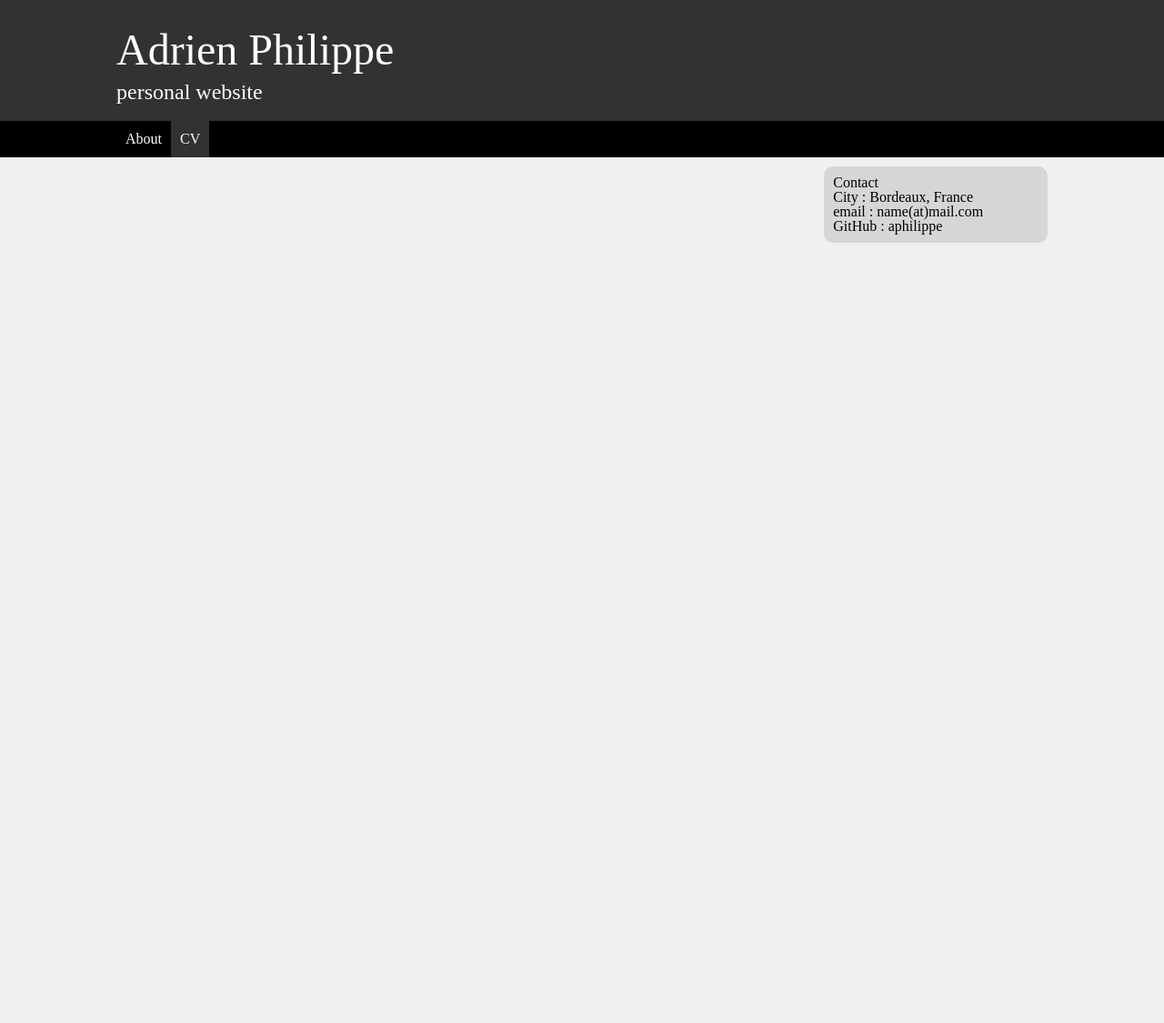
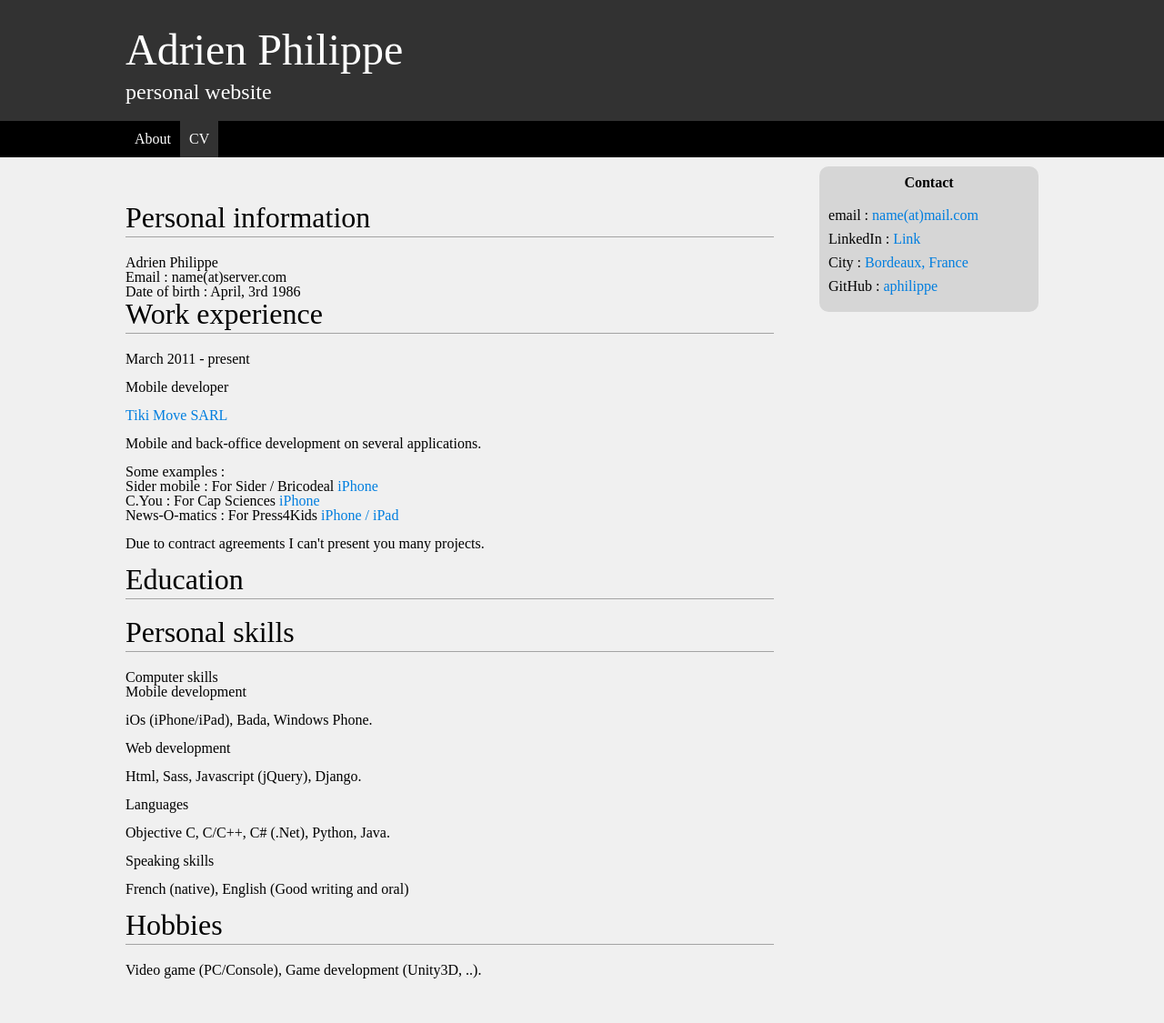
Before and after one commit to aphilippe/aphilippe.github.io, a Jekyll site: the page built from cv.html, in a window 1280 px wide. Shown: the whole page at 91% size. Built offline with Jekyll 4.4.1, drawn with Linux system fonts in a browser that asks for light colours; before the commit the page ends 900 px from its top, so only the background shows below that.

Commit message:
contact and CV(content only)

```diff
--- a/_includes/contact.html
+++ b/_includes/contact.html
@@ -1,8 +1,9 @@
 <div id="contact_block">
 	<h1>Contact</h1>
 	<ul>
-		<li>City : Bordeaux, France</li>
-		<li>email : name(at)mail.com</li>
-		<li>GitHub : aphilippe</li>
+		<li>email : <a href="#">name(at)mail.com</a></li>
+		<li>LinkedIn : <a href="https://www.linkedin.com/pub/adrien-philippe/64/662/675">Link</a></li>
+		<li>City : <a href="https://maps.google.com/maps?hl=en&q=bordeaux">Bordeaux, France</a></li>
+		<li>GitHub : <a href="https://github.com/aphilippe">aphilippe</a></li>
 	</ul>
 </div>
--- a/cv.html
+++ b/cv.html
@@ -2,3 +2,49 @@
 layout: default
 title: cv
 ---
+
+<h1>Personal information</h1>
+<ul>
+	<li>Adrien Philippe</li>
+	<li>Email : name(at)server.com</li>
+	<li>Date of birth : April, 3rd 1986</li>
+</ul>
+<h1>Work experience</h1>
+<div>
+	<p>March 2011 - present<p>
+	<h2>Mobile developer</h2>
+	<p><a href="www.tikimove.com">Tiki Move SARL</a></p>
+	<p>Mobile and back-office development on several applications.</p>
+	<h3>Some examples : </h3>
+	<ul>
+		<li>
+			Sider mobile : For Sider / Bricodeal <a href="https://itunes.apple.com/fr/app/sider-mobile/id631946633?mt=8">iPhone</a>
+		</li>
+		<li>
+			C.You : For Cap Sciences <a href="https://itunes.apple.com/bw/app/c.you/id698735020?mt=8">iPhone</a>
+		</li>
+		<li>
+			News-O-matics : For Press4Kids <a href="https://itunes.apple.com/fr/app/news-o-matic-daily-reading/id578023255?mt=8">iPhone / iPad</a>
+		</li>
+	</ul>
+	<p>Due to contract agreements I can't present you many projects.</p>
+</div>
+<h1>Education</h1>
+<div>
+</div>
+<h1>Personal skills</h1>
+<div>
+	<h2>Computer skills</h2>
+	<h3>Mobile development</h3>
+	<p>iOs (iPhone/iPad), Bada, Windows Phone.</p>
+	<h3>Web development</h3>
+	<p>Html, Sass, Javascript (jQuery), Django.</p>
+	<h3>Languages</h3>
+	<p>Objective C, C/C++, C# (.Net), Python, Java.</p>
+	<h2>Speaking skills</h2>
+	<p>French (native), English (Good writing and oral)</p>
+</div>
+<h1>Hobbies</h1>
+<div>
+	Video game (PC/Console), Game development (Unity3D, ..).
+</div>
--- a/sass/_constants.scss
+++ b/sass/_constants.scss
@@ -9,3 +9,5 @@ $color_header: white;
 
 $color_content: black;
 $color_content_title: black;
+
+$color_spec_text: #007EDF;
--- a/sass/_content.scss
+++ b/sass/_content.scss
@@ -2,14 +2,13 @@
 
 #content {
 	//@extend .content_block;
-
-	padding: 40px;
+	padding: 40px 40px 40px 0px;
 
 	h1 {
 		margin: 0 0 20px 0;
 		padding: 0 0 5px 0;
 		font-size: 2rem;
-		border-bottom: 1px solid;
+		border-bottom: 1px solid darken($body_bg_color, 30%);
 	}
 
 	p {
--- a/sass/_global.scss
+++ b/sass/_global.scss
@@ -3,6 +3,8 @@
 .site_content {
 	max-width: $content_max_width;
 	margin: auto;
+	padding-left: 10px;
+	padding-right: 10px;
 }
 
 .fixed_margin {
--- a/stylesheets/style.css
+++ b/stylesheets/style.css
@@ -70,15 +70,17 @@ article, aside, details, figcaption, figure, footer, header, hgroup, menu, nav,
 .site_content, header #web_title_block, header nav ul, #middle {
   max-width: 1024px;
   margin: auto;
+  padding-left: 10px;
+  padding-right: 10px;
 }
 
-/* line 8, ../sass/_global.scss */
+/* line 10, ../sass/_global.scss */
 .fixed_margin {
   padding-top: 1px;
   margin-top: -1px;
 }
 
-/* line 13, ../sass/_global.scss */
+/* line 15, ../sass/_global.scss */
 .content_block, #contact_block {
   background-color: #d6d6d6;
   -webkit-border-radius: 10px 10px;
@@ -144,21 +146,21 @@ html {
 
 /* line 3, ../sass/_content.scss */
 #content {
-  padding: 40px;
+  padding: 40px 40px 40px 0px;
 }
-/* line 8, ../sass/_content.scss */
+/* line 7, ../sass/_content.scss */
 #content h1 {
   margin: 0 0 20px 0;
   padding: 0 0 5px 0;
   font-size: 2rem;
-  border-bottom: 1px solid;
+  border-bottom: 1px solid #a3a3a3;
 }
-/* line 15, ../sass/_content.scss */
+/* line 14, ../sass/_content.scss */
 #content p {
   margin: 15px 0;
   text-align: justify;
 }
-/* line 20, ../sass/_content.scss */
+/* line 19, ../sass/_content.scss */
 #content .page_explanation {
   margin-top: 0;
   font-style: italic;
@@ -169,15 +171,17 @@ html {
 .site_content, header #web_title_block, header nav ul, #middle {
   max-width: 1024px;
   margin: auto;
+  padding-left: 10px;
+  padding-right: 10px;
 }
 
-/* line 8, ../sass/_global.scss */
+/* line 10, ../sass/_global.scss */
 .fixed_margin {
   padding-top: 1px;
   margin-top: -1px;
 }
 
-/* line 13, ../sass/_global.scss */
+/* line 15, ../sass/_global.scss */
 .content_block, #contact_block {
   background-color: #d6d6d6;
   -webkit-border-radius: 10px 10px;
@@ -188,6 +192,16 @@ html {
 /* line 3, ../sass/_contact.scss */
 #contact_block {
   padding: 10px;
+}
+/* line 7, ../sass/_contact.scss */
+#contact_block h1 {
+  margin: 0 0 20px 0;
+  text-align: center;
+  font-weight: bold;
+}
+/* line 14, ../sass/_contact.scss */
+#contact_block li {
+  margin: 10px 0;
 }
 
 /* line 9, ../sass/style.scss */
@@ -207,11 +221,21 @@ body {
   margin: 10px auto;
 }
 /* line 21, ../sass/style.scss */
+#middle a {
+  text-decoration: none;
+  color: #007edf;
+}
+/* line 25, ../sass/style.scss */
+#middle a:hover {
+  text-shadow: 0px 0px 2px #007edf;
+  color: #0069ba;
+}
+/* line 31, ../sass/style.scss */
 #middle #contact_block {
   float: right;
   width: 24%;
 }
-/* line 26, ../sass/style.scss */
+/* line 36, ../sass/style.scss */
 #middle #content {
   width: 75%;
 }
```
Also changed, not shown: sass/_contact.scss (+12 -0 lines), sass/style.scss (+10 -0 lines).
